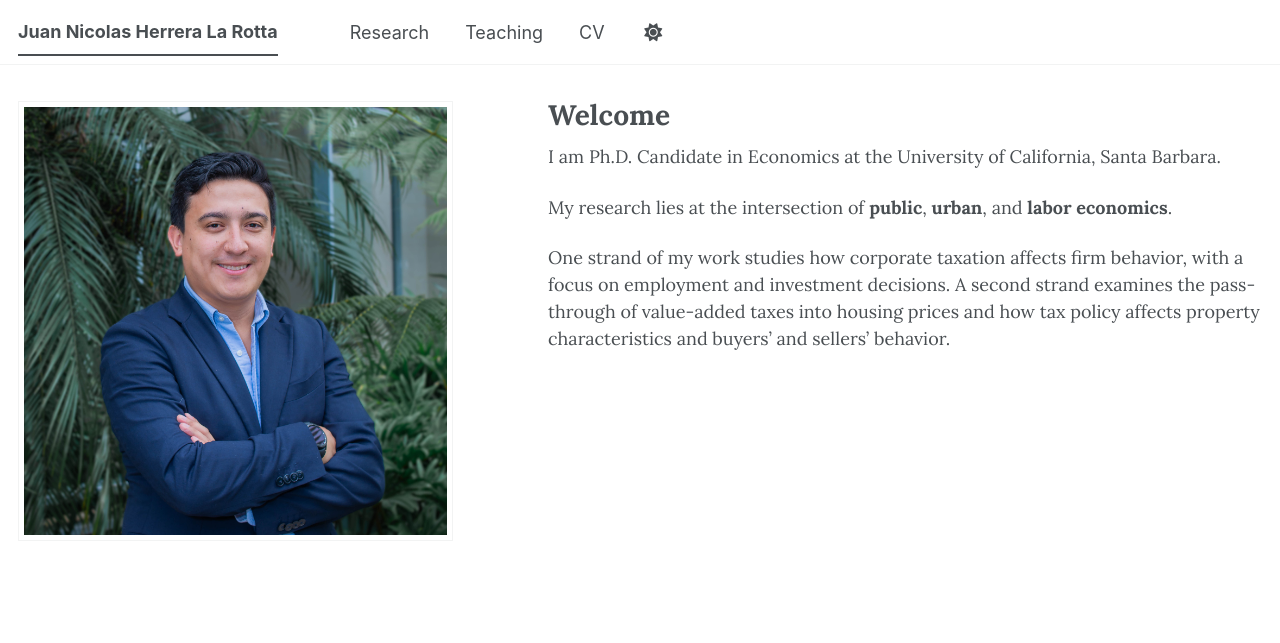
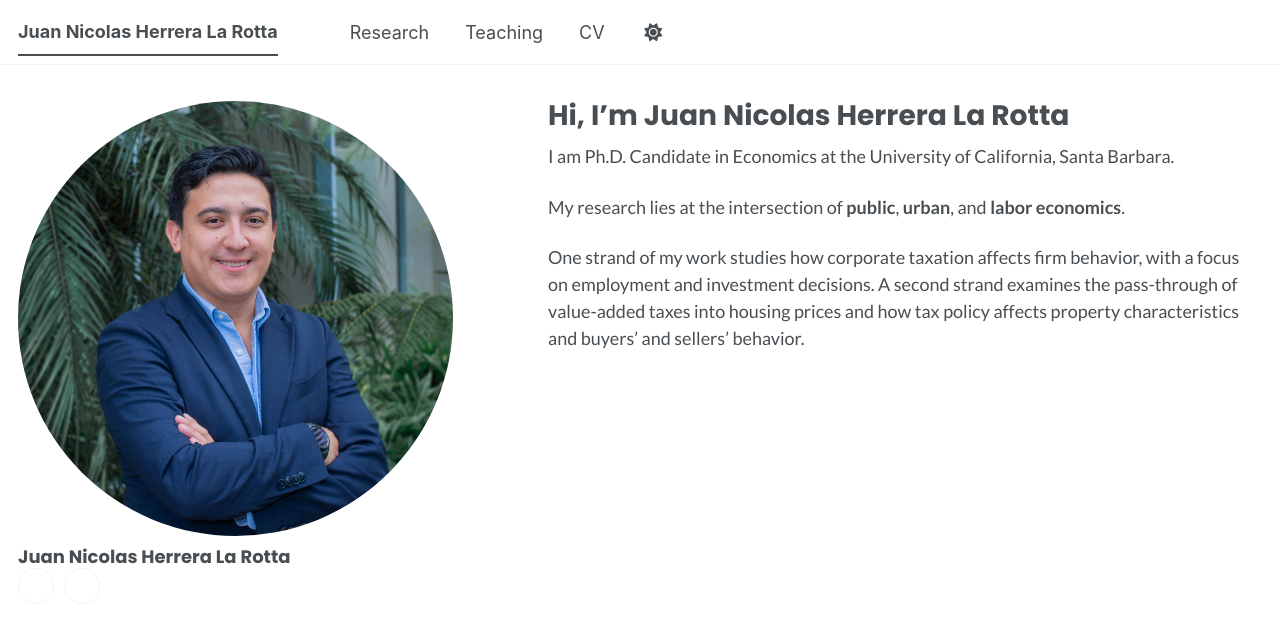
Before and after one commit to nicolas-herrera-l/nicolas-herrera-l.github.io, a Jekyll site: the page built from _pages/about.md, in a window 1280 px wide. Shown: the top 643 px of the page. Built offline with Jekyll 4.4.1, drawn with Linux system fonts in a browser that asks for light colours; a style sheet for code colours, icons or effects is not loaded.

Commit message:
change font

```diff
--- a/_config.yml
+++ b/_config.yml
@@ -24,13 +24,13 @@ repository               : "nicolas-herrera-l.github.io"
 author:
   # Biographic information
   avatar           : "opcion_5.jpg"
-  name             : # URL
+  name             : "Juan Nicolas Herrera La Rotta"
   pronouns         : # example: "she/her"
   bio              : # URL
   location         : # URL
   employer         : # URL
   uri              : # URL
-  email            : # URL
+  email            : "jherreralarotta@ucsb.edu"
 
   # Academic websites
   academia         : # URL
@@ -66,7 +66,7 @@ author:
   keybase          : # Username
   instagram        : # Username
   lastfm           : # Username
-  linkedin         : # URL
+  linkedin         : "juan-nicolas-herrera"
   mastodon         : # URL
   medium           : # URL
   pinterest        : # Username
--- a/_includes/head/custom.html
+++ b/_includes/head/custom.html
@@ -2,11 +2,11 @@
 
 <!-- start custom head snippets -->
 
-<!-- Lora webfont -->
+<!-- Poppins + Lato webfonts -->
 <link rel="preconnect" href="https://fonts.googleapis.com">
 <link rel="preconnect" href="https://fonts.gstatic.com" crossorigin>
-<link rel="preload" href="https://fonts.googleapis.com/css2?family=Lora:ital,wght@0,400;0,500;0,600;0,700;1,400&display=swap" as="style" onload="this.onload=null;this.rel='stylesheet'">
-<noscript><link rel="stylesheet" href="https://fonts.googleapis.com/css2?family=Lora:ital,wght@0,400;0,500;0,600;0,700;1,400&display=swap"></noscript>
+<link rel="preload" href="https://fonts.googleapis.com/css2?family=Poppins:wght@400;700&family=Lato:ital,wght@0,400;0,700;1,400&display=swap" as="style" onload="this.onload=null;this.rel='stylesheet'">
+<noscript><link rel="stylesheet" href="https://fonts.googleapis.com/css2?family=Poppins:wght@400;700&family=Lato:ital,wght@0,400;0,700;1,400&display=swap"></noscript>
 
 <!-- Support for Academicons -->
 <link rel="preload" href="https://cdn.jsdelivr.net/gh/jpswalsh/academicons@1/css/academicons.min.css" as="style" onload="this.onload=null;this.rel='stylesheet'">
--- a/_pages/about.md
+++ b/_pages/about.md
@@ -1,6 +1,6 @@
 ---
 permalink: /
-title: "Welcome"
+title: "Hi, I'm Juan Nicolas Herrera La Rotta"
 author_profile: true
 redirect_from:
   - /about/
--- a/_sass/_themes.scss
+++ b/_sass/_themes.scss
@@ -27,7 +27,8 @@ $georgia                    : Georgia, serif;
 $times                      : Times, serif;
 $bodoni                     : "Bodoni MT", serif;
 $calisto                    : "Calisto MT", serif;
-$lora                       : "Lora", Georgia, "Times New Roman", Times, serif;
+$poppins                    : "Poppins", -apple-system, "Helvetica Neue", Arial, sans-serif;
+$lato                       : "Lato", -apple-system, "Helvetica Neue", Arial, sans-serif;
 
 /* Type scale */
 $type-size-1                : 2.441em;  // ~39.056px
@@ -39,9 +40,9 @@ $type-size-6                : 0.75em;   // ~12px
 $type-size-7                : 0.6875em; // ~11px
 $type-size-8                : 0.625em;  // ~10px
 
-$global-font-family         : $lora;
-$header-font-family         : $lora;
-$caption-font-family        : $lora;
+$global-font-family         : $lato;
+$header-font-family         : $poppins;
+$caption-font-family        : $lato;
 
 /* ==========================================================================
    Breakpoints
--- a/_sass/layout/_sidebar.scss
+++ b/_sass/layout/_sidebar.scss
@@ -160,11 +160,9 @@
 
   img {
     max-width: 100%;
-
-    @include breakpoint($large) {
-      padding: 5px;
-      border: 1px solid var(--global-border-color);
-    }
+    aspect-ratio: 1 / 1;
+    object-fit: cover;
+    border-radius: 50%;
   }
 }
 
@@ -324,3 +322,38 @@
     }
   }
 }
+
+.main--home .author__urls-wrapper button {
+  display: none;
+}
+
+.main--home .author__urls {
+  display: flex;
+  gap: 10px;
+
+  li {
+    list-style: none;
+  }
+
+  a {
+    display: flex;
+    align-items: center;
+    justify-content: center;
+    width: 36px;
+    height: 36px;
+    margin: 0;
+    padding: 0;
+    border: 1px solid var(--global-border-color);
+    border-radius: 50%;
+    font-size: 0; /* visually hide the label; still read by screen readers */
+
+    i {
+      font-size: $type-size-5;
+    }
+
+    &:hover {
+      text-decoration: none;
+      background: var(--global-border-color);
+    }
+  }
+}
```
